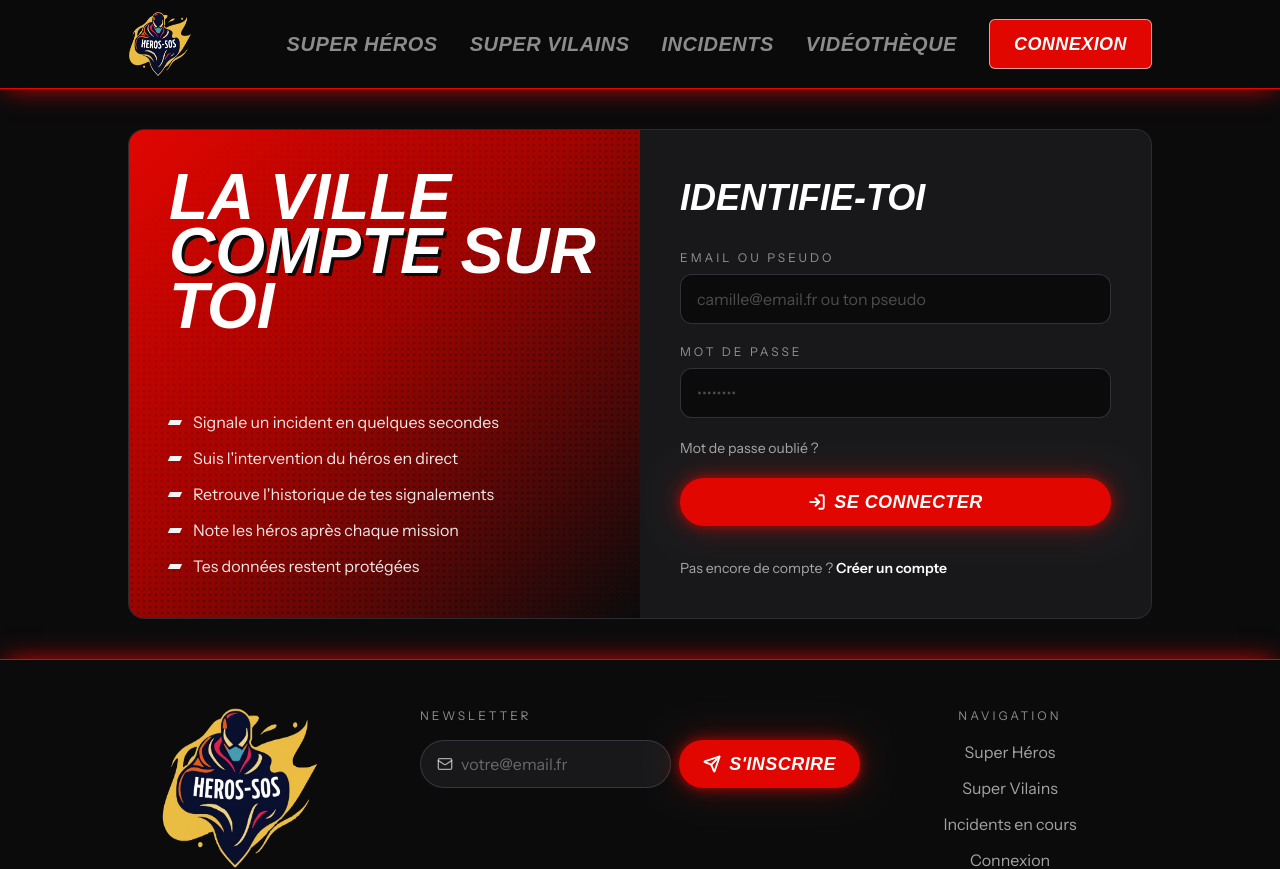
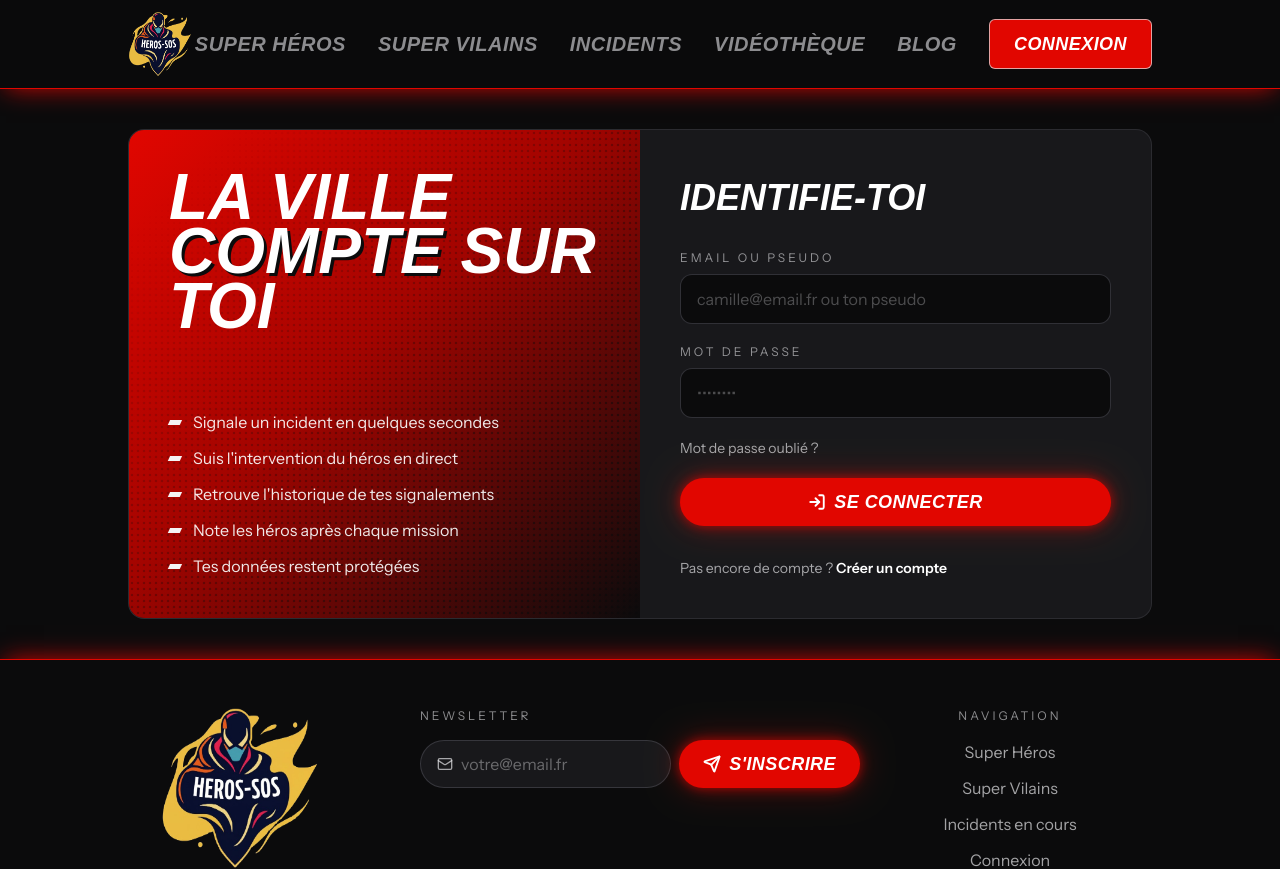
Before and after one commit to tomfrx12/Hero-SOS, a React (Vite) app: page /connexion in a window 1280 px wide. Shown: the top 869 px of the page. Built offline with nearby package versions, Linux system fonts and the light colour scheme; no server answers; a web font is replaced by a local one.

Commit message:
feat: ajouter le lien blog dans la navigation

```diff
--- a/src/composants/Header.tsx
+++ b/src/composants/Header.tsx
@@ -48,6 +48,7 @@ export default function Header() {
                     <NavLink to="/super-vilains" className={classeLien}>Super Vilains</NavLink>
                     <NavLink to="/incidents" className={classeLien}>Incidents</NavLink>
                     <NavLink to="/videotheque" className={classeLien}>Vidéothèque</NavLink>
+                    <NavLink to="/blog" className={classeLien}>Blog</NavLink>
 
                     {utilisateur?.role === "Administrateurs" && (
                         <NavLink to="/dashboard-admin" className={`${classeLien} font-display text-lg font-bold uppercase text-gris-trait/70 transition-colors hover:text-white`}>Dashboard Admin</NavLink>
```
